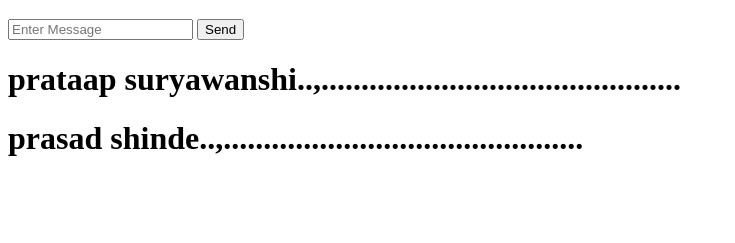
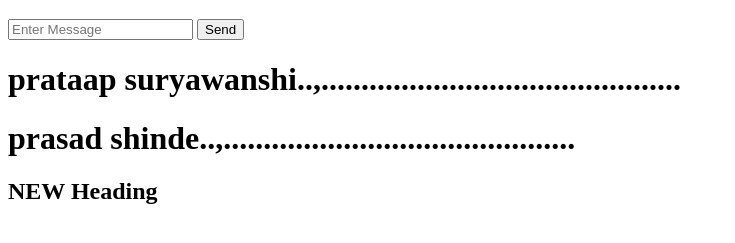
Before and after one commit to pratapsurya83084/socketIo, a website: page public/index.html in a window 1280 px wide. Shown: the part 61-304 px from the top of the page, without its empty margins (0-735 px from the left). Drawn offline with nearby package versions, Linux system fonts and the light colour scheme; no server answers.

Commit message:
feature: add new line on 18

```diff
--- a/public/index.html
+++ b/public/index.html
@@ -14,7 +14,8 @@
 <button id="sendBtn">Send</button>
 <div id="messages">  </div>
 <h1> prataap suryawanshi..,.............................................</h1>
-<h1> prasad shinde..,.............................................</h1>
+<h1> prasad shinde..,............................................</h1>
+<h2>NEW Heading</h2>
  <script src="/socket.io/socket.io.js"></script>
 
 <script>
```
